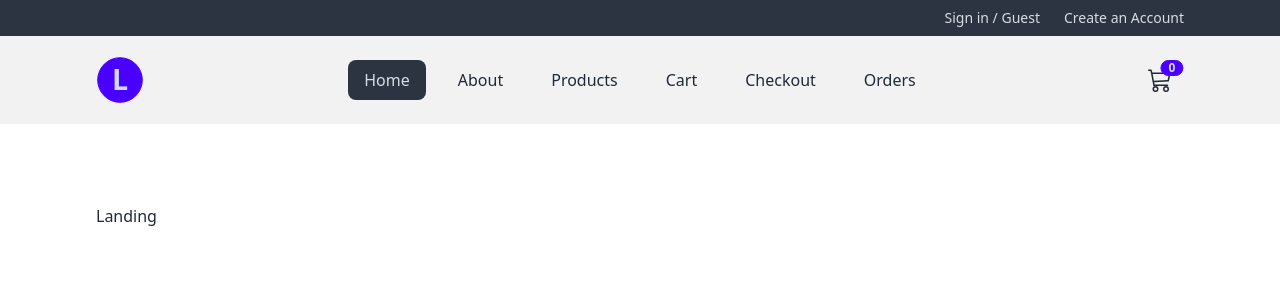
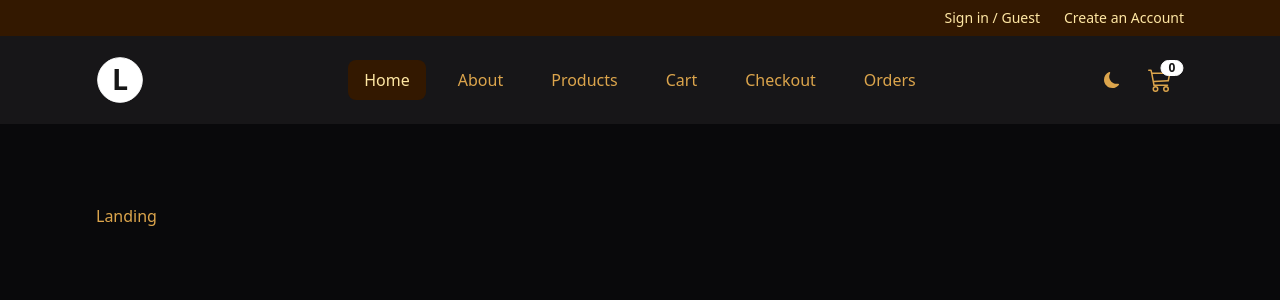
Before and after one commit to Said-MZ/Luxora-e-commerce, a React (Vite) app: page / in a window 1280 px wide. Shown: the top 300 px of the page. Built offline with nearby package versions, Linux system fonts and the light colour scheme.

Commit message:
Add themes functionality

```diff
--- a/src/components/Navbar.jsx
+++ b/src/components/Navbar.jsx
@@ -1,10 +1,28 @@
-import React from "react";
+import React, { useEffect, useState } from "react";
 import { NavLink } from "react-router-dom";
 import { FaBarsStaggered } from "react-icons/fa6";
-import { BsCart3 } from "react-icons/bs";
+import { BsCart3, BsMoonFill, BsSunFill } from "react-icons/bs";
 import NavLinks from "./NavLinks";
 
 const Navbar = () => {
+  const themes = {
+    luxury: "luxury",
+    nord: "nord",
+  };
+  const getTheme = () => {
+    const theme = localStorage.getItem("theme");
+    return theme || themes.luxury;
+  };
+
+  const [theme, setTheme] = useState(getTheme());
+  const toggleTheme = () => {
+    setTheme((prev) => (prev === themes.luxury ? themes.nord : themes.luxury));
+  };
+  useEffect(() => {
+    document.documentElement.setAttribute("data-theme", theme);
+    localStorage.setItem("theme", theme);
+  }, [theme]);
+
   return (
     <nav className="bg-base-200">
       <div className="align-elements navbar py-4">
@@ -40,6 +58,11 @@
           </ul>
         </div>
         <div className="navbar-end">
+          <label className="swap swap-rotate">
+            <input type="checkbox" onChange={toggleTheme} />
+            <BsSunFill className="swap-on h-4 w-4 " />
+            <BsMoonFill className="swap-off h-4 w-4 " />
+          </label>
           <NavLink to="/cart" className="btn btn-ghost btn-circle btn-md ml-4">
             <div className="indicator">
               <BsCart3 className="h-6 w-6" />
--- a/tailwind.config.js
+++ b/tailwind.config.js
@@ -5,4 +5,7 @@
     extend: {},
   },
   plugins: [require("@tailwindcss/typography"), require("daisyui")],
+  daisyui: {
+    themes: ["nord", "luxury"],
+  },
 };
```
